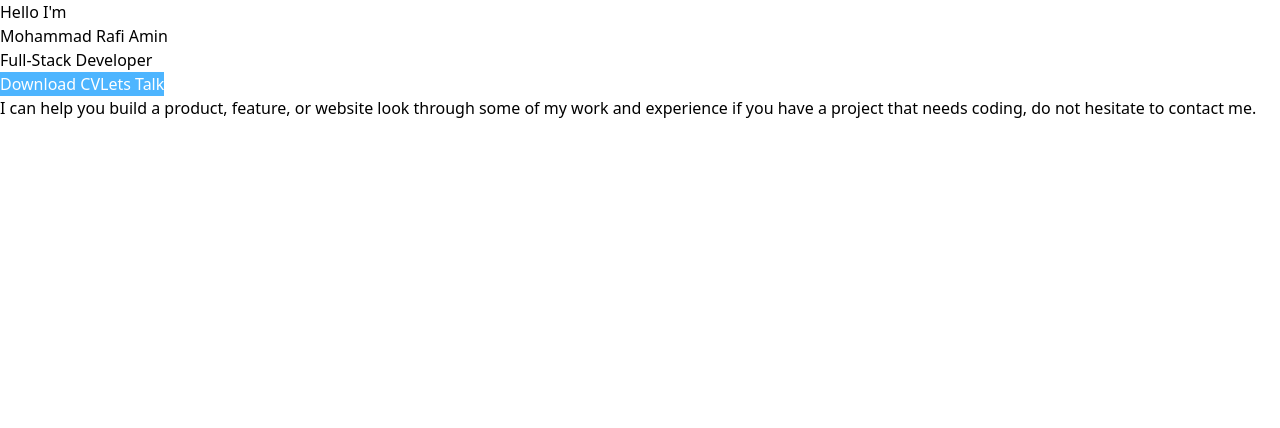
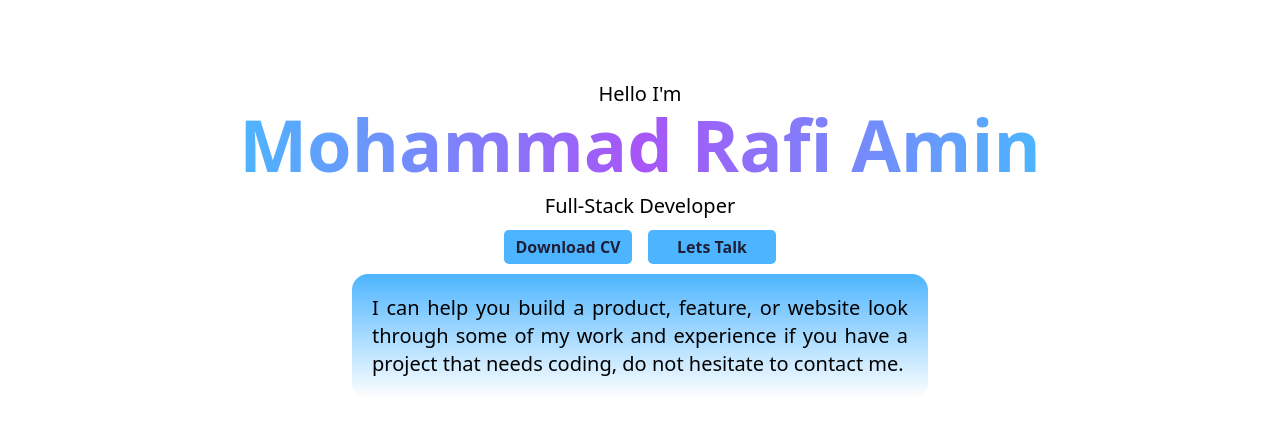
Before and after one commit to mrkamin/portfolio, a Next.js app: page / in a window 1280 px wide. Shown: the top 428 px of the page. Built offline with nearby package versions, Linux system fonts and the light colour scheme.

Commit message:
Apply some style to the hero component

```diff
--- /dev/null
+++ b/app/components/Hero.tsx
@@ -0,0 +1,21 @@
+import React from 'react'
+
+const Hero = () => {
+  return (
+    <div>
+      <div className='max-w-5xl mx-auto py-20 flex flex-col items-center'>
+    <p className='text-xl text-[#1f1f38]-600'>Hello I&apos;m</p>
+    <h1 className='text-7xl font-extrabold bg-gradient-to-r from-[#4db5ff] via-purple-500 to-[#4db5ff] bg-clip-text text-transparent'>Mohammad Rafi Amin</h1>
+    <p className='mt-3 text-xl text-[#1f1f38]-600'>Full-Stack Developer</p>
+    <div className='flex gap-4'>
+     <button>Download CV</button>
+     <button>Lets Talk</button>
+    </div>
+    <p className=' text-xl text-[#1f1f38]-600 text-justify bg-gradient-to-b from-[#4db5ff] w-full border-none rounded-[1rem] p-5 max-w-xl'>I can help you build a product, feature, or website look through some of my work and experience if you have a project that needs coding, do not hesitate to contact me.</p>
+
+   </div>
+    </div>
+  )
+}
+
+export default Hero
--- a/app/globals.css
+++ b/app/globals.css
@@ -28,10 +28,16 @@
 
 body {
   font-family: var(--ff);
-
 }
 
 button {
   background-color: var(--color-bg-variant);
-  color: var(--color-white);
+  color: var(--color-bg);
+  width: 8rem;
+  border: none;
+  border-radius: 0.3rem;
+  margin-top: 10px;
+  margin-bottom: 10px;
+  padding: 5px;
+  font-weight: 600;
 }
--- a/app/page.tsx
+++ b/app/page.tsx
@@ -1,19 +1,10 @@
-
+import Hero from "./components/Hero";
 
 export default async function Home() {
 
-
   return (
-    <div>
-     <p>Hello I&apos;m</p>
-     <h1>Mohammad Rafi Amin</h1>
-     <p>Full-Stack Developer</p>
-     <div>
-      <button>Download CV</button>
-      <button>Lets Talk</button>
-     </div>
-     <p>I can help you build a product, feature, or website look through some of my work and experience if you have a project that needs coding, do not hesitate to contact me.</p>
-
-    </div>
+   <div>
+      <Hero />
+   </div>
   );
 }
```
